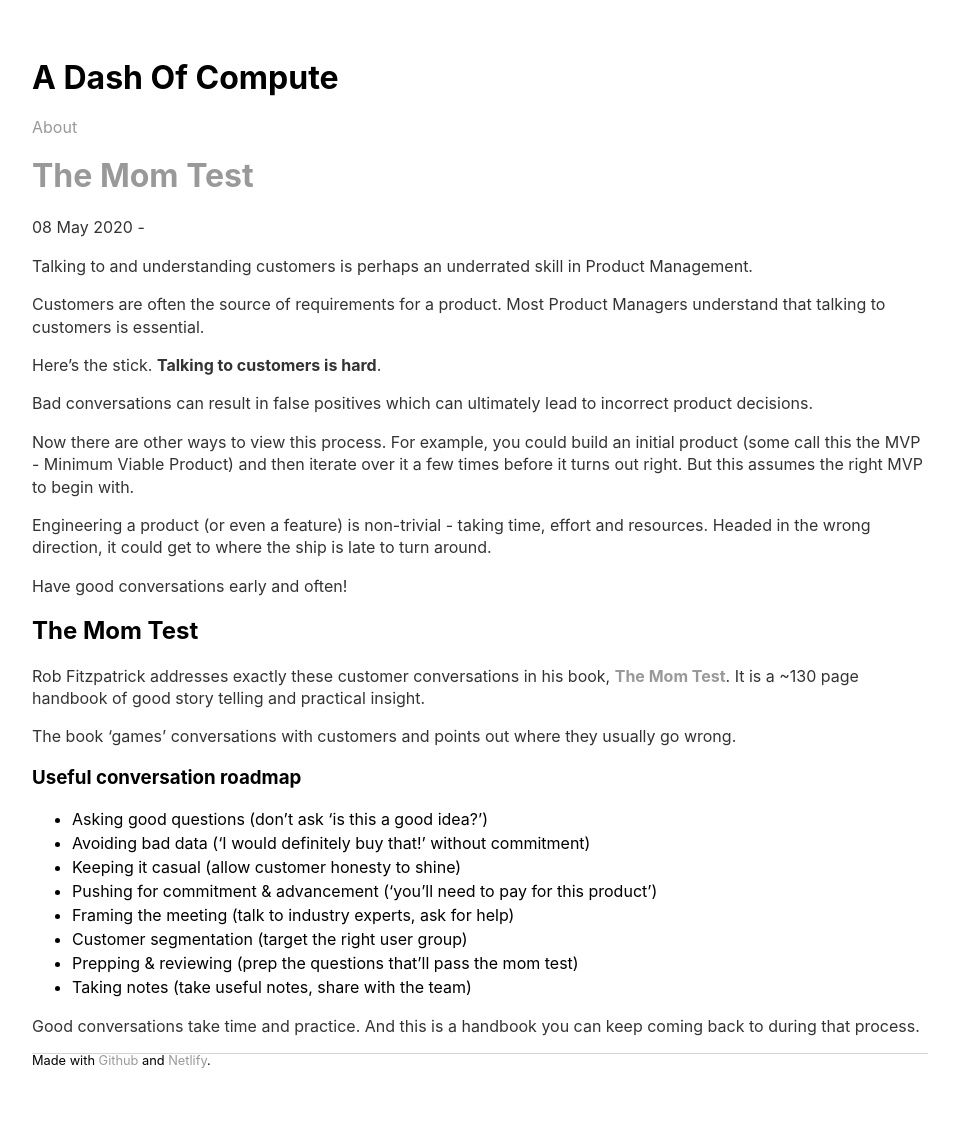
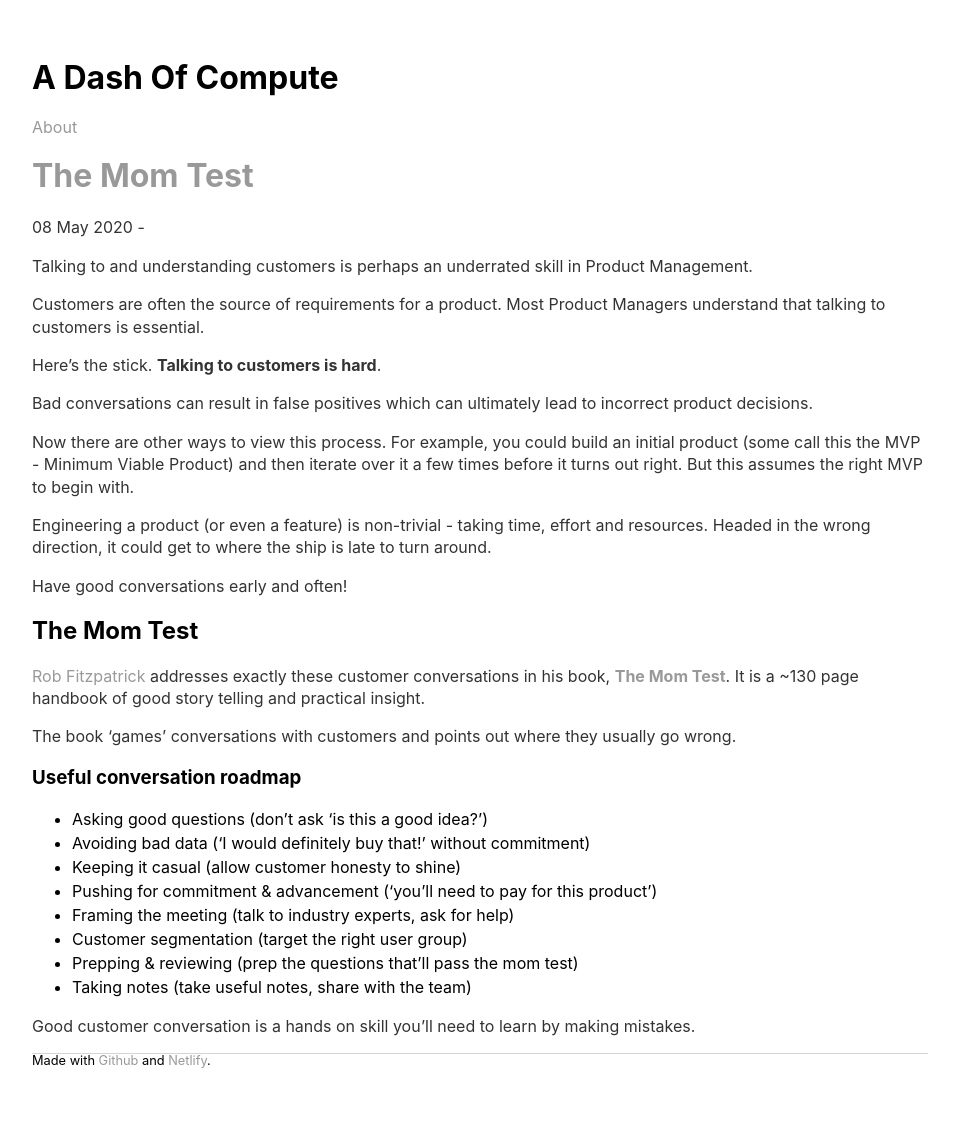
Before and after one commit to sautee/sautee.github.io, a Jekyll site: the page built from _posts/2020-05-08-momtest.md, in a window 1280 px wide. Shown: the whole page, without its empty margins (160-1119 px from the left). Built offline with Jekyll 4.4.1, drawn with Linux system fonts in a browser that asks for light colours; nearby versions of some CDN libraries; library files that are not in the unit come from our copies.

Commit message:
Update 2020-05-08-momtest.md

```diff
--- a/_posts/2020-05-08-momtest.md
+++ b/_posts/2020-05-08-momtest.md
@@ -20,7 +20,7 @@ Have good conversations early and often!
 
 ## The Mom Test
 
-Rob Fitzpatrick addresses exactly these customer conversations in his book, [**The Mom Test**](http://momtestbook.com/). It is a ~130 page handbook of good story telling and practical insight.
+[Rob Fitzpatrick](https://twitter.com/robfitz) addresses exactly these customer conversations in his book, [**The Mom Test**](http://momtestbook.com/). It is a ~130 page handbook of good story telling and practical insight.
 
 The book 'games' conversations with customers and points out where they usually go wrong.
 
@@ -35,4 +35,4 @@ The book 'games' conversations with customers and points out where they usually
 - Prepping & reviewing (prep the questions that'll pass the mom test)
 - Taking notes (take useful notes, share with the team)
 
-Good conversations take time and practice. And this is a handbook you can keep coming back to during that process.
+Good customer conversation is a hands on skill you'll need to learn by making mistakes.
```
